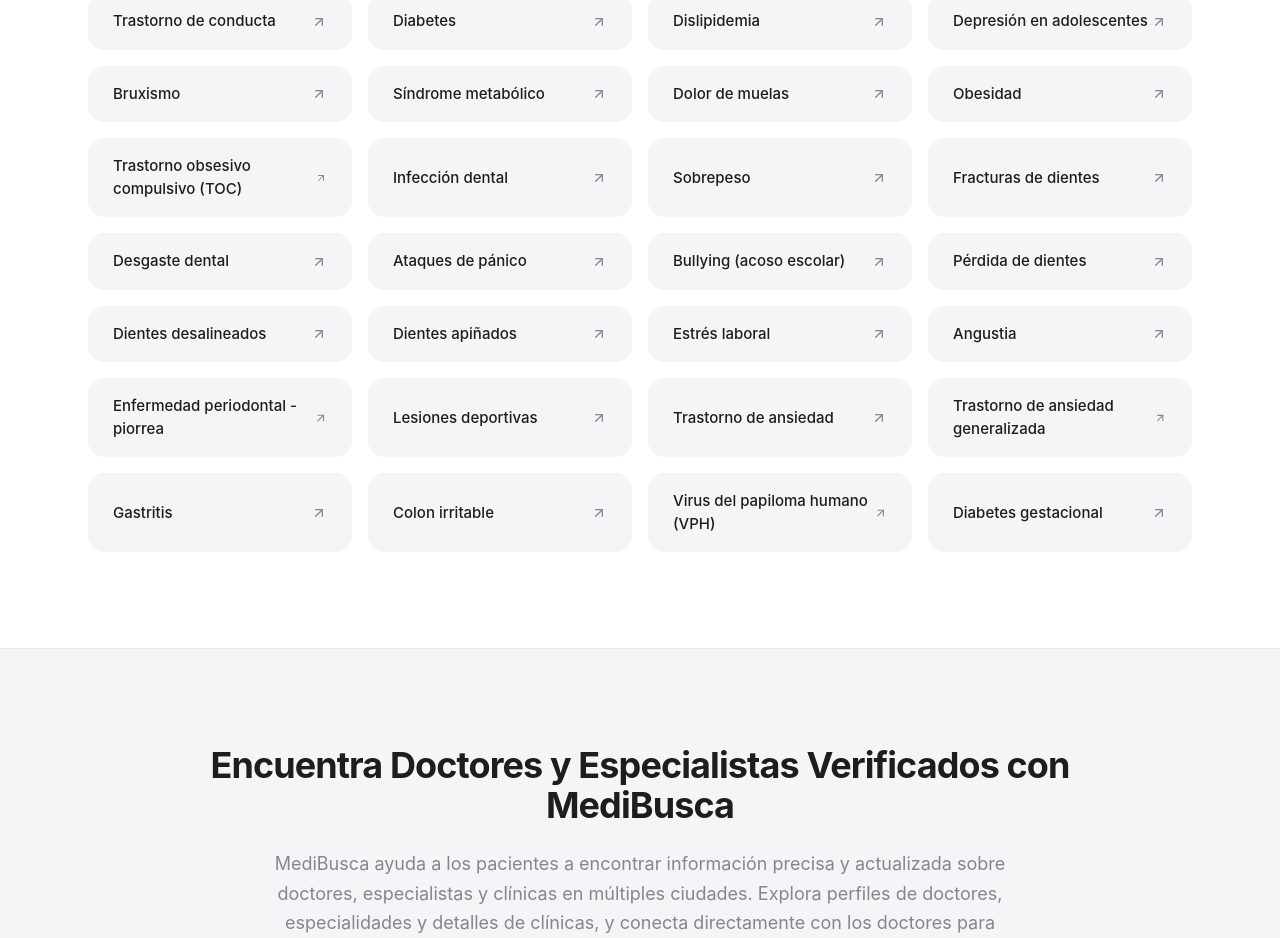
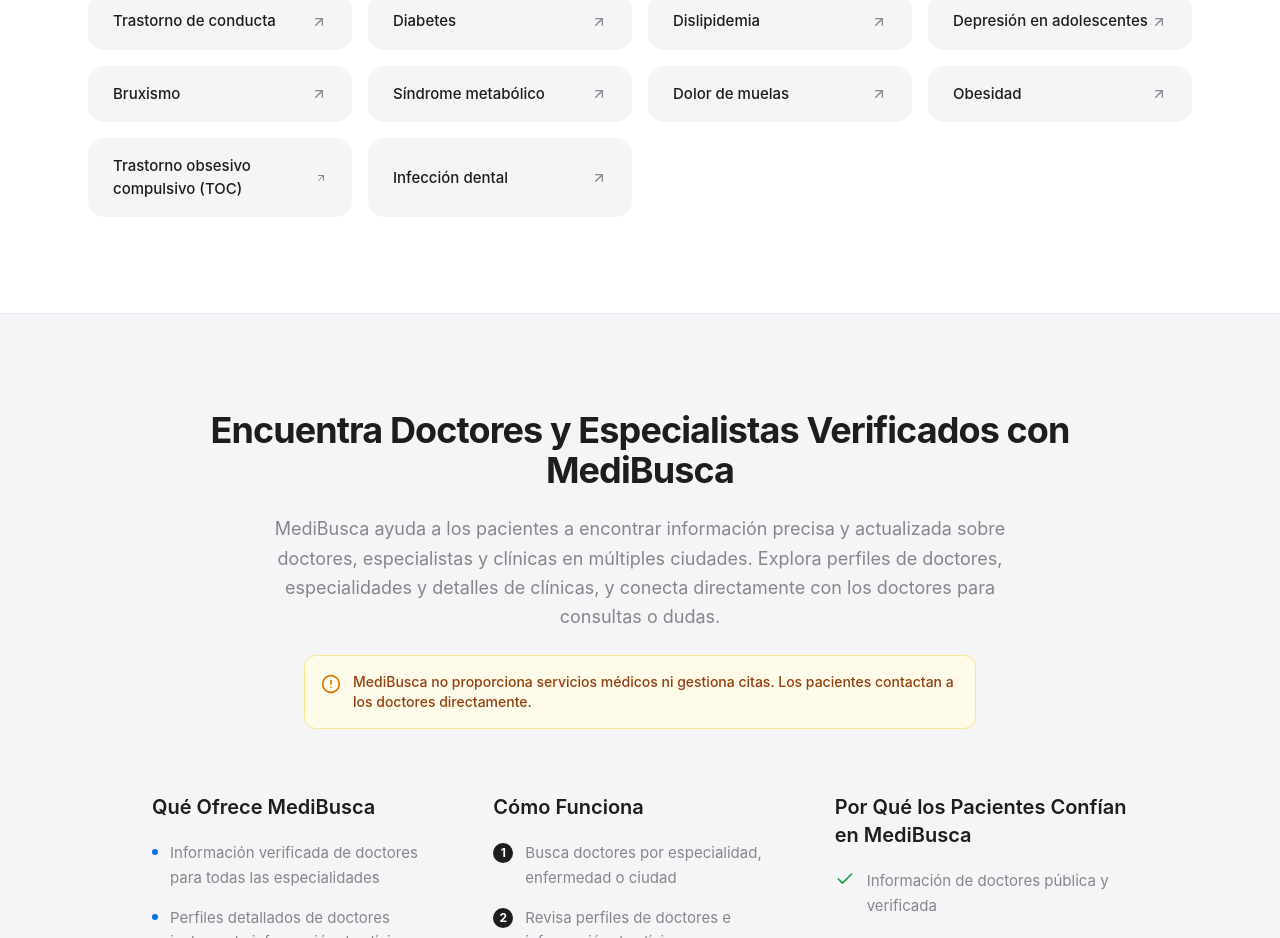
Before and after one commit to alicehocane/new-doctor, a React (Vite) app: page / in a window 1280 px wide. Shown: the part 2040-2978 px from the top of the page. Built offline with nearby package versions, Linux system fonts and the light colour scheme.

Commit message:
update homepage disease to decrease

```diff
--- a/app/page.tsx
+++ b/app/page.tsx
@@ -28,25 +28,7 @@
   { name: 'Dolor de muelas' },
   { name: 'Obesidad' },
   { name: 'Trastorno obsesivo compulsivo (TOC)' },
-  { name: 'Infección dental' },
-  { name: 'Sobrepeso' },
-  { name: 'Fracturas de dientes' },
-  { name: 'Desgaste dental' },
-  { name: 'Ataques de pánico' },
-  { name: 'Bullying (acoso escolar)' },
-  { name: 'Pérdida de dientes' },
-  { name: 'Dientes desalineados' },
-  { name: 'Dientes apiñados' },
-  { name: 'Estrés laboral' },
-  { name: 'Angustia' },
-  { name: 'Enfermedad periodontal - piorrea' },
-  { name: 'Lesiones deportivas' },
-  { name: 'Trastorno de ansiedad' },
-  { name: 'Trastorno de ansiedad generalizada' },
-  { name: 'Gastritis' },
-  { name: 'Colon irritable' },
-  { name: 'Virus del papiloma humano (VPH)' },
-  { name: 'Diabetes gestacional' }
+  { name: 'Infección dental' }
 ];
 
 export default function HomePage() {
```
